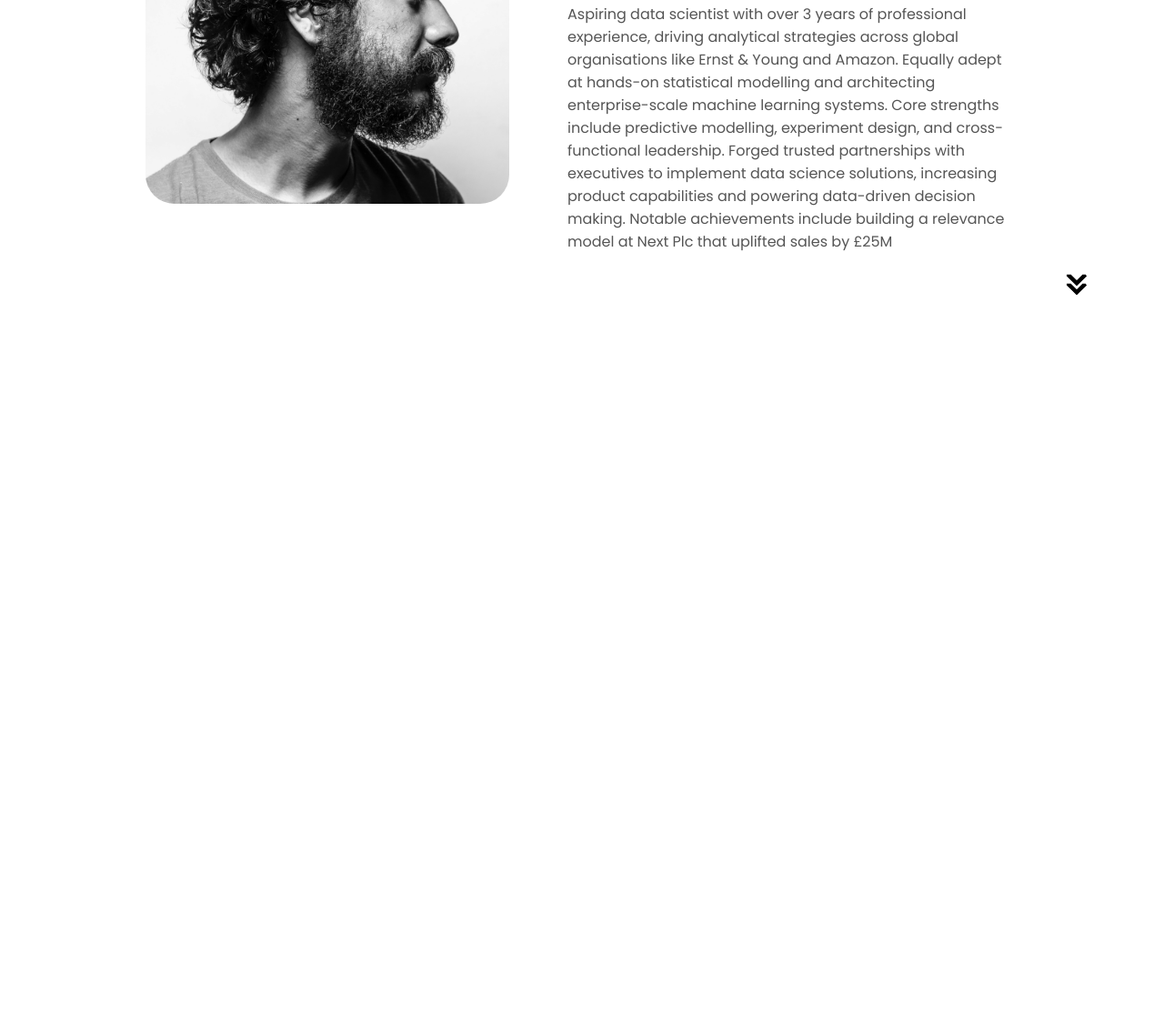
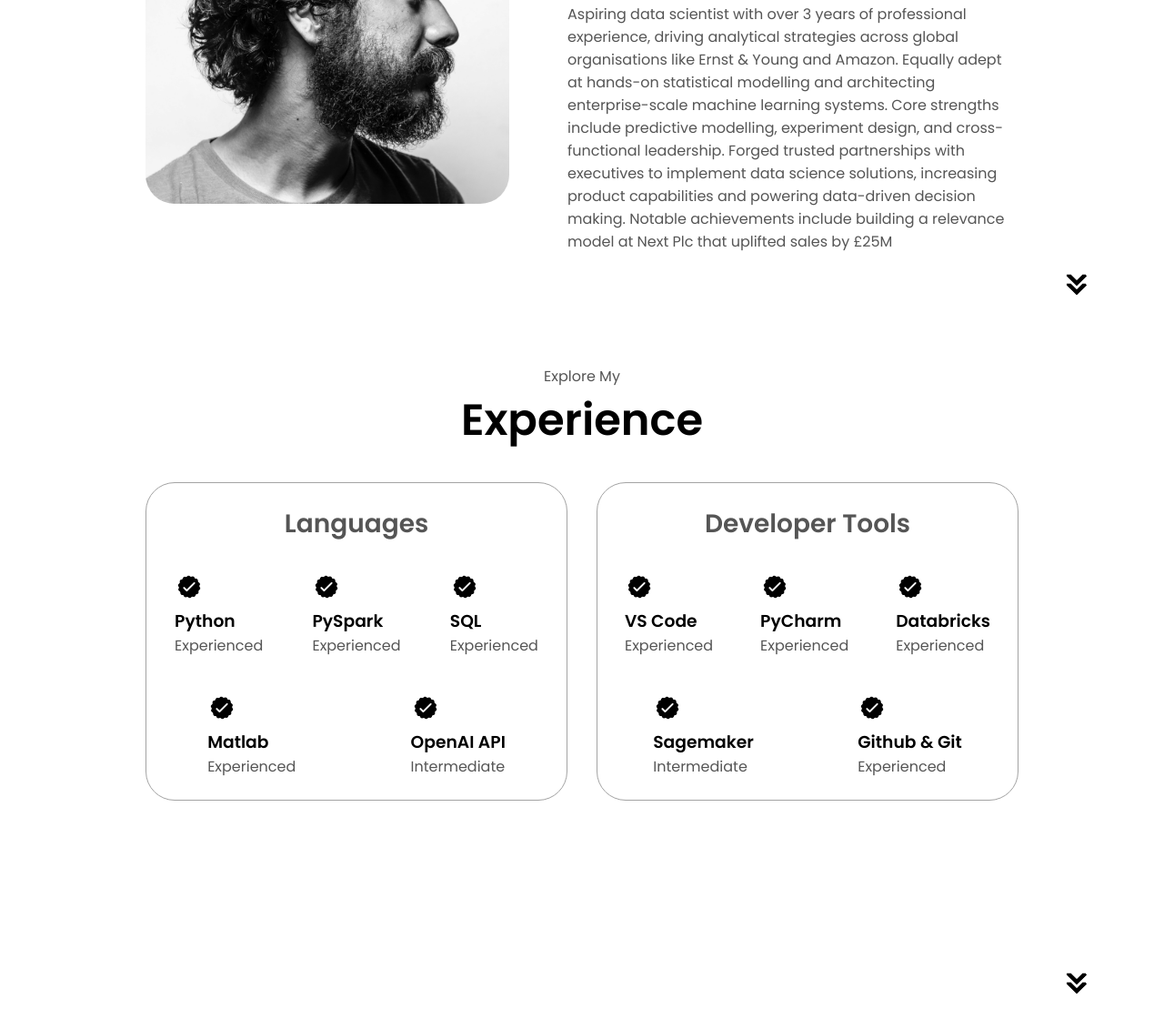
Before and after one commit to ot-babs/portfolio-website, a plain HTML site: page index.html in a window 1280 px wide. Shown: the part 1175-2306 px from the top of the page at 91% size. Before the commit the page ends 1544 px from the top, so only its background shows below. Drawn offline with Linux system fonts and the light colour scheme; a script that the page names is missing.

Commit message:
Experience Section Completed
Style and Html code completed for the experience section

```diff
--- a/index.html
+++ b/index.html
@@ -112,6 +112,139 @@
         onclick="location.href='./#experience'"
         />
     </section>
+    <section id="experience">
+        <p class="section__text__p1">Explore My</p>
+        <h1 class="title">Experience</h1>
+        <div class="experience-details-container">
+            <div class="about-containers">
+                <div class="details-container">
+                    <h2 class="experience-sub-title">Languages</h2>
+                    <div class="article-container">
+                        <article>
+                            <img
+                            src="/assets/checkmark.png"
+                            alt="Experience icon"
+                            class="icon"
+                            />
+                            <div>
+                                <h3>Python</h3>
+                                <p>Experienced</p>
+                            </div>
+                        </article>
+                        <article>
+                            <img
+                            src="/assets/checkmark.png"
+                            alt="Experience icon"
+                            class="icon"
+                            />
+                            <div>
+                                <h3>PySpark</h3>
+                                <p>Experienced</p>
+                            </div>
+                        </article>
+                        <article>
+                            <img
+                            src="/assets/checkmark.png"
+                            alt="Experience icon"
+                            class="icon"
+                            />
+                            <div>
+                                <h3>SQL</h3>
+                                <p>Experienced</p>
+                            </div>
+                        </article>
+                        <article>
+                            <img
+                            src="/assets/checkmark.png"
+                            alt="Experience icon"
+                            class="icon"
+                            />
+                            <div>
+                                <h3>Matlab</h3>
+                                <p>Experienced</p>
+                            </div>
+                        </article>
+                        <article>
+                            <img
+                            src="/assets/checkmark.png"
+                            alt="Experience icon"
+                            class="icon"
+                            />
+                            <div>
+                                <h3>OpenAI API</h3>
+                                <p>Intermediate</p>
+                            </div>
+                        </article>
+                    </div>
+                </div>
+                <div class="details-container">
+                    <h2 class="experience-sub-title">Developer Tools</h2>
+                    <div class="article-container">
+                        <article>
+                            <img
+                            src="/assets/checkmark.png"
+                            alt="Experience icon"
+                            class="icon"
+                            />
+                            <div>
+                                <h3>VS Code</h3>
+                                <p>Experienced</p>
+                            </div>
+                        </article>
+                        <article>
+                            <img
+                            src="/assets/checkmark.png"
+                            alt="Experience icon"
+                            class="icon"
+                            />
+                            <div>
+                                <h3>PyCharm</h3>
+                                <p>Experienced</p>
+                            </div>
+                        </article>
+                        <article>
+                            <img
+                            src="/assets/checkmark.png"
+                            alt="Experience icon"
+                            class="icon"
+                            />
+                            <div>
+                                <h3>Databricks</h3>
+                                <p>Experienced</p>
+                            </div>
+                        </article>
+                        <article>
+                            <img
+                            src="/assets/checkmark.png"
+                            alt="Experience icon"
+                            class="icon"
+                            />
+                            <div>
+                                <h3>Sagemaker</h3>
+                                <p>Intermediate</p>
+                            </div>
+                        </article>
+                        <article>
+                            <img
+                            src="/assets/checkmark.png"
+                            alt="Experience icon"
+                            class="icon"
+                            />
+                            <div>
+                                <h3>Github & Git</h3>
+                                <p>Experienced</p>
+                            </div>
+                        </article>
+                    </div>
+                </div>
+            </div>
+        </div>
+        <img
+        src="/assets/arrow.png"
+        alt="Arrow icon"
+        class="icon arrow"
+        onclick="location.href='./#projects'"/>
+    </section>
     <script src="script.js"></script>
 </body>
 </html>
--- a/style.css
+++ b/style.css
@@ -313,3 +313,42 @@ section{
     width: 400px;
     margin: auto 0;
 }
+
+/* EXPERIENCE SECTION */
+
+#experience {
+    position: relative;
+}
+
+.experience-sub-title {
+    color: rgb(85, 85, 85);
+    font-weight: 600;
+    font-size: 1.75rem;
+    margin-bottom: 2rem;
+}
+
+.experience-details-container{
+    display: flex;
+    justify-content: center;
+    flex-direction: column;
+}
+
+.article-container{
+    display: flex;
+    text-align: initial;
+    flex-wrap: wrap;
+    flex-direction: row;
+    gap: 2.5rem;
+    justify-content: space-around;
+}
+
+.article {
+    display: flex;
+    width: 10rem;
+    justify-content: space-around;
+    gap: 0.5rem;
+}
+
+article .icon {
+    cursor: default
+}
```
